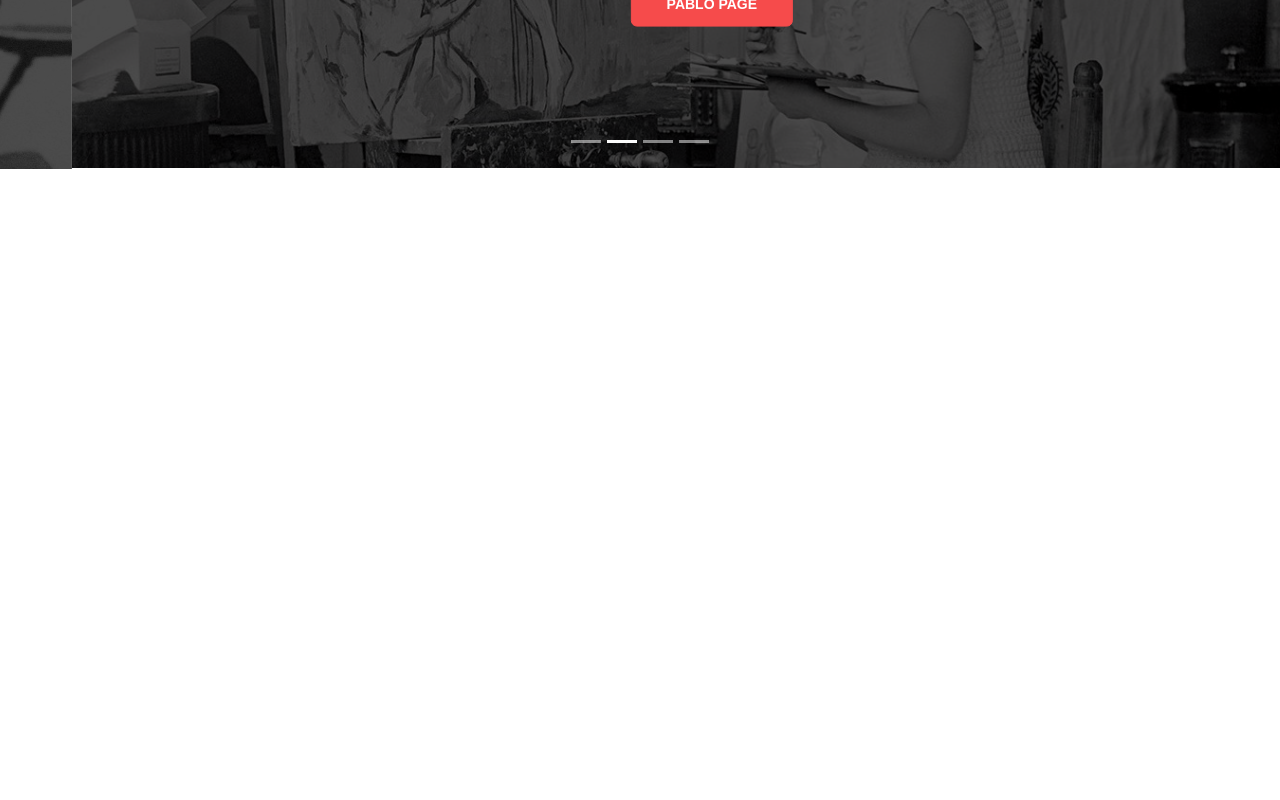
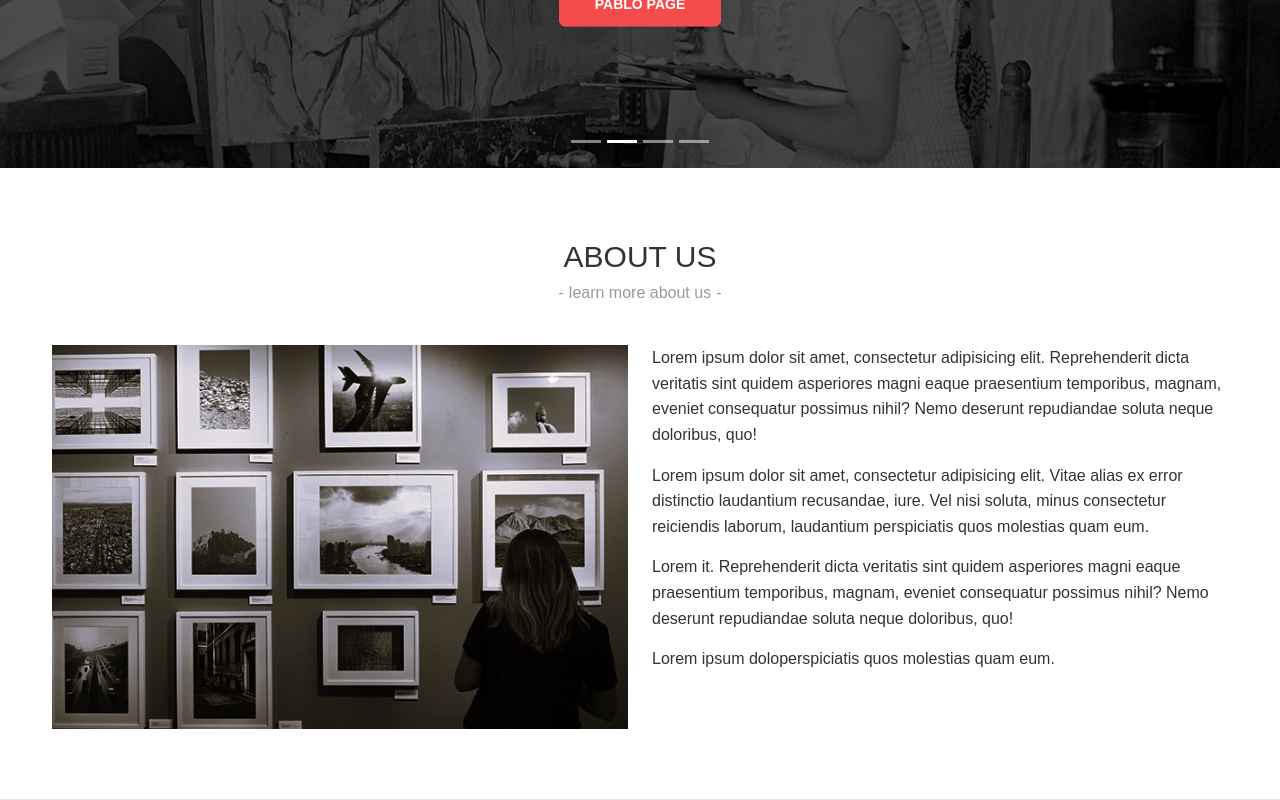
Before and after one commit to hristokarchev25/TheExhibitionWeb-App, a React (Create React App) app: page / in a window 1280 px wide. Shown: the part 363-1163 px from the top of the page. Before the commit the page ends 800 px from the top, so only its background shows below. Built offline with nearby package versions, Linux system fonts and the light colour scheme.

Commit message:
fix/about page created + styles and image

```diff
--- a/src/App.css
+++ b/src/App.css
@@ -112,6 +112,11 @@ ul {
   font-size: 15px;
 }
 
+.container-fluid {
+  margin: 0 auto;
+  max-width: 1200px;
+}
+
 input[type=text],
 input[type=email],
 input[type=tel],
@@ -203,24 +208,6 @@ textarea {
   padding: 70px 0;
   border-bottom: 1px solid #e6e6e6;
 }
-
-.about-block .progress-block {
-  margin: 0 0 25px;
-}
-
-.about-block .progress-block h4 {
-  text-transform: uppercase;
-  margin: 0 0 5px;
-  font-size: 16px;
-}
-
-.about-block .progress-bar {
-  background-color: #f64b4b;
-  -webkit-transition: width 0.3s linear;
-  transition: width 0.3s linear;
-}
-
-
 
 .contact-block {
   position: relative;
@@ -319,24 +306,8 @@ textarea {
     font-size: 20px;
   }
 
-  .title-holder {
-    margin: 0 0 20px;
-  }
-
   .block {
     padding: 40px 0 10px;
-  }
-
-  .about-block .image {
-    padding-bottom: 20px;
-  }
-
-  .about-block .features [class*="col-"] {
-    padding-bottom: 30px;
-  }
-
-  .about-block .progress-block {
-    padding-top: 5px;
   }
 
   .contact-block {
--- /dev/null
+++ b/src/components/About/About.css
@@ -0,0 +1,58 @@
+.about-block .progress-block {
+    margin: 0 0 25px;
+}
+
+.about-block .progress-block h4 {
+    text-transform: uppercase;
+    margin: 0 0 5px;
+    font-size: 16px;
+}
+
+.about-block .progress-bar {
+    background-color: #f64b4b;
+    -webkit-transition: width 0.3s linear;
+    transition: width 0.3s linear;
+}
+
+
+.title-holder {
+    text-align: center;
+    margin: 0 0 40px;
+}
+
+.title-holder h2 {
+    margin: 0 0 5px;
+    text-transform: uppercase;
+}
+
+.title-holder .subtitle {
+    color: #999999;
+}
+
+.title-holder .subtitle:before {
+    content: '-';
+    margin: 0 5px 0 0;
+}
+
+.title-holder .subtitle:after {
+    content: '-';
+    margin: 0 0 0 5px;
+}
+
+@media only screen and (max-width: 767px) {
+    .title-holder {
+        margin: 0 0 20px;
+    }
+
+    .about-block .image {
+        padding-bottom: 20px;
+    }
+
+    .about-block .features [class*="col-"] {
+        padding-bottom: 30px;
+    }
+
+    .about-block .progress-block {
+        padding-top: 5px;
+    }
+}
--- /dev/null
+++ b/src/components/About/About.js
@@ -0,0 +1,34 @@
+import React from 'react'
+import Container from 'react-bootstrap/Container';
+import Row from 'react-bootstrap/Row';
+import Col from 'react-bootstrap/Col';
+import Image from 'react-bootstrap/Image';
+import "./About.css";
+
+import img1 from '../../assets/img1.jpg';
+
+function About() {
+    return (
+        <section className="block about-block">
+            <Container fluid>
+                <div className="title-holder">
+                    <h2>About Us</h2>
+                    <div className="subtitle">learn more about us</div>
+                </div>
+                <Row>
+                    <Col sm={6}>
+                        <Image src={img1} />
+                    </Col>
+                    <Col sm={6}>
+                        <p>Lorem ipsum dolor sit amet, consectetur adipisicing elit. Reprehenderit dicta veritatis sint quidem asperiores magni eaque praesentium temporibus, magnam, eveniet consequatur possimus nihil? Nemo deserunt repudiandae soluta neque doloribus, quo!</p>
+                        <p>Lorem ipsum dolor sit amet, consectetur adipisicing elit. Vitae alias ex error distinctio laudantium recusandae, iure. Vel nisi soluta, minus consectetur reiciendis laborum, laudantium perspiciatis quos molestias quam eum.</p>
+                        <p>Lorem it. Reprehenderit dicta veritatis sint quidem asperiores magni eaque praesentium temporibus, magnam, eveniet consequatur possimus nihil? Nemo deserunt repudiandae soluta neque doloribus, quo!</p>
+                        <p>Lorem ipsum doloperspiciatis quos molestias quam eum.</p>
+                    </Col>
+                </Row>
+            </Container>
+        </section>
+    )
+}
+
+export default About
--- a/src/pages/home.js
+++ b/src/pages/home.js
@@ -1,12 +1,14 @@
 import React from 'react';
 import Navigation from '../components/Navigation/Navigation';
 import ImageSlider from '../components/ImageSlider/ImageSlider';
+import About from '../components/About/About';
 
 function home() {
     return (
         <>
             <Navigation />
             <ImageSlider />
+            <About />
         </>
     )
 }
```
Also changed, not shown: src/assets/img1.jpg (added).
